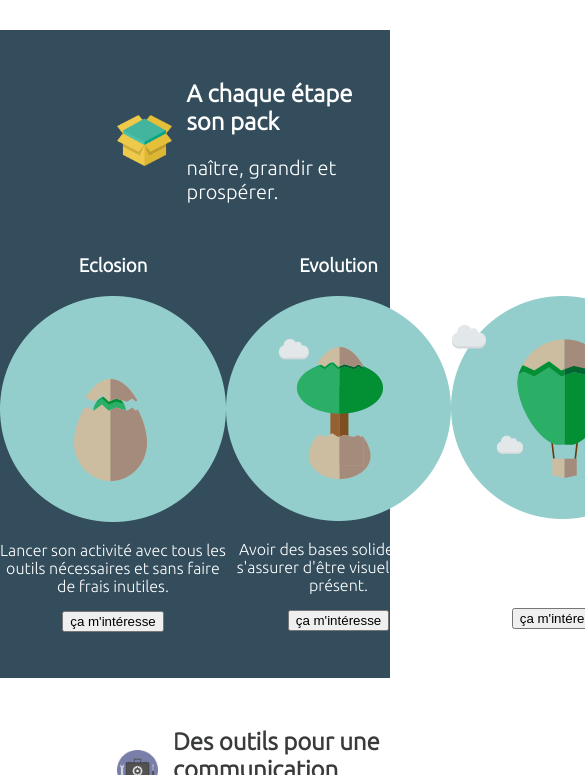
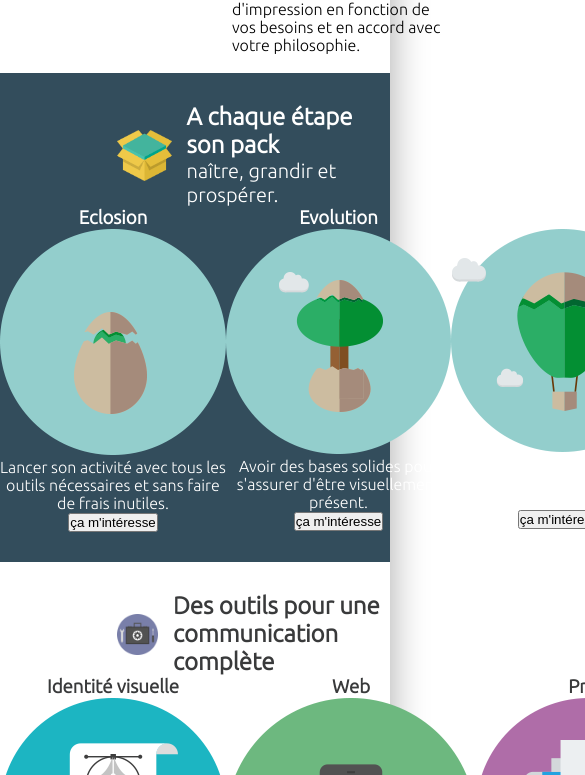
Before and after one commit to shuupsy/CodingS_CSS_exo-mediaquery, a plain HTML site: page index.html in a window 390 px wide. Shown: the part 1225-2000 px from the top of the page, 585 px wide, since content can reach past the window. Drawn offline with Linux system fonts and the light colour scheme.

```diff
--- a/index.html
+++ b/index.html
@@ -13,6 +13,7 @@
 <body>
     <!-- Début header -->
     <header>
+        <nav>
             <!-- Logo page -->
             <div class="logoPage">
                 <img src="public/img/logo-horizontal-fond-noir-couleur.png" alt="">
@@ -41,6 +42,8 @@
                     </li>
                 </ul>
             </div>
+
+        </nav>
     </header>
 
     <!-- Début main -->
--- a/public/css/media.css
+++ b/public/css/media.css
@@ -0,0 +1,13 @@
+@media screen and (min-width: 320px) and (max-width: 600px) {
+    * {
+        margin: 0;
+        padding: 0;
+    }
+
+    body {
+        width: 100%;
+        font-family: 'Ubuntu', sans-serif;
+        box-shadow: 0px 0px 35px 1px rgb(172, 172, 172);
+    }
+
+}
--- a/public/css/style.css
+++ b/public/css/style.css
@@ -8,12 +8,13 @@ body {
     margin: 0;
     padding: 0;
     width: 100%;
-    font-family: Ubuntu;
+    font-family: Ubuntu, sans-serif;
 }
 
 li {
     list-style: none;
 }
+
 
 /* Début header */
 header {
@@ -116,7 +117,7 @@ h2 {
 
 .titreoutils {
     display: inline-flex;
-    justify-content: center;
+    justify-content: space-between;
     align-items: center;
     margin-left : 30%;
 }
```
Lines whose indentation alone changed are shown as unchanged.
